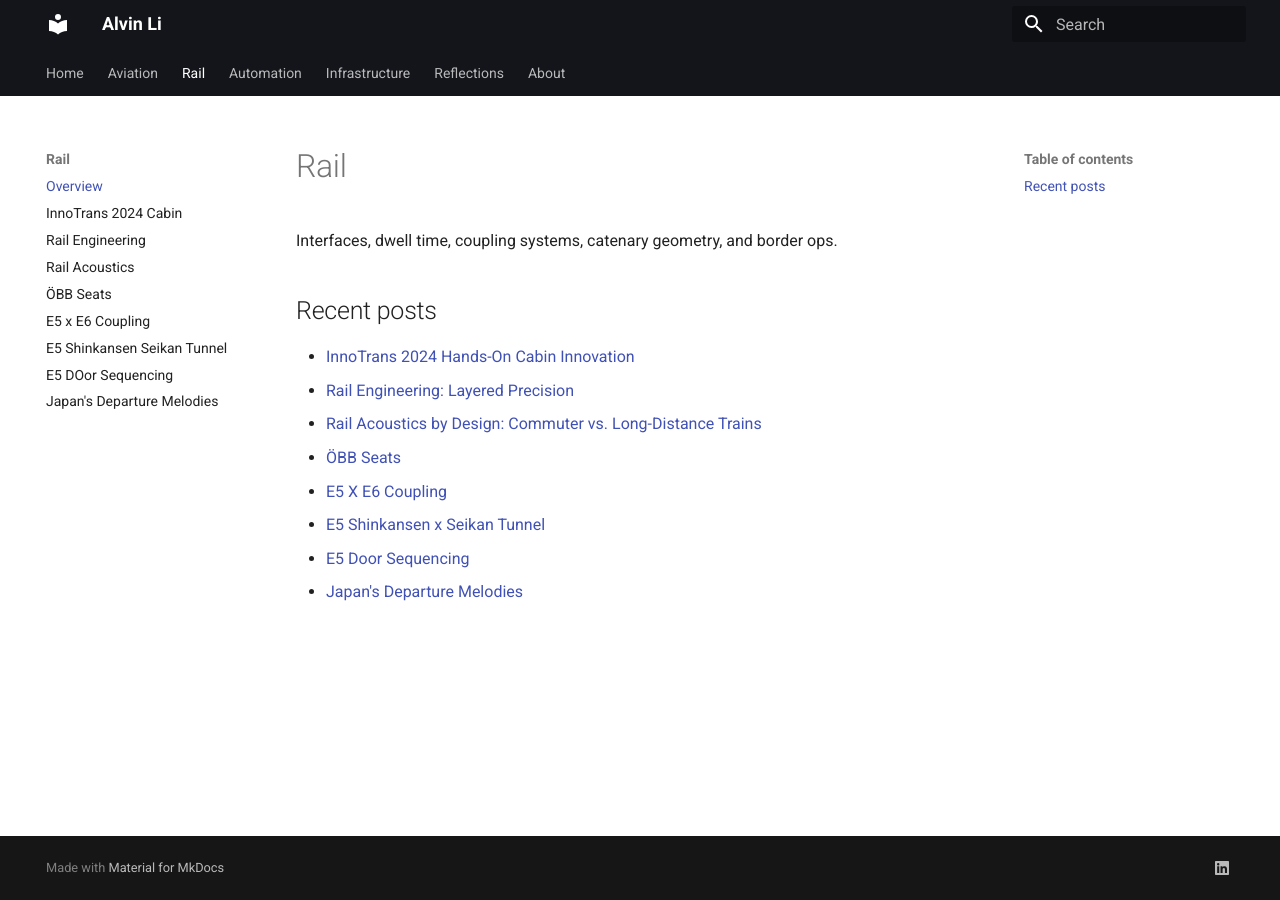
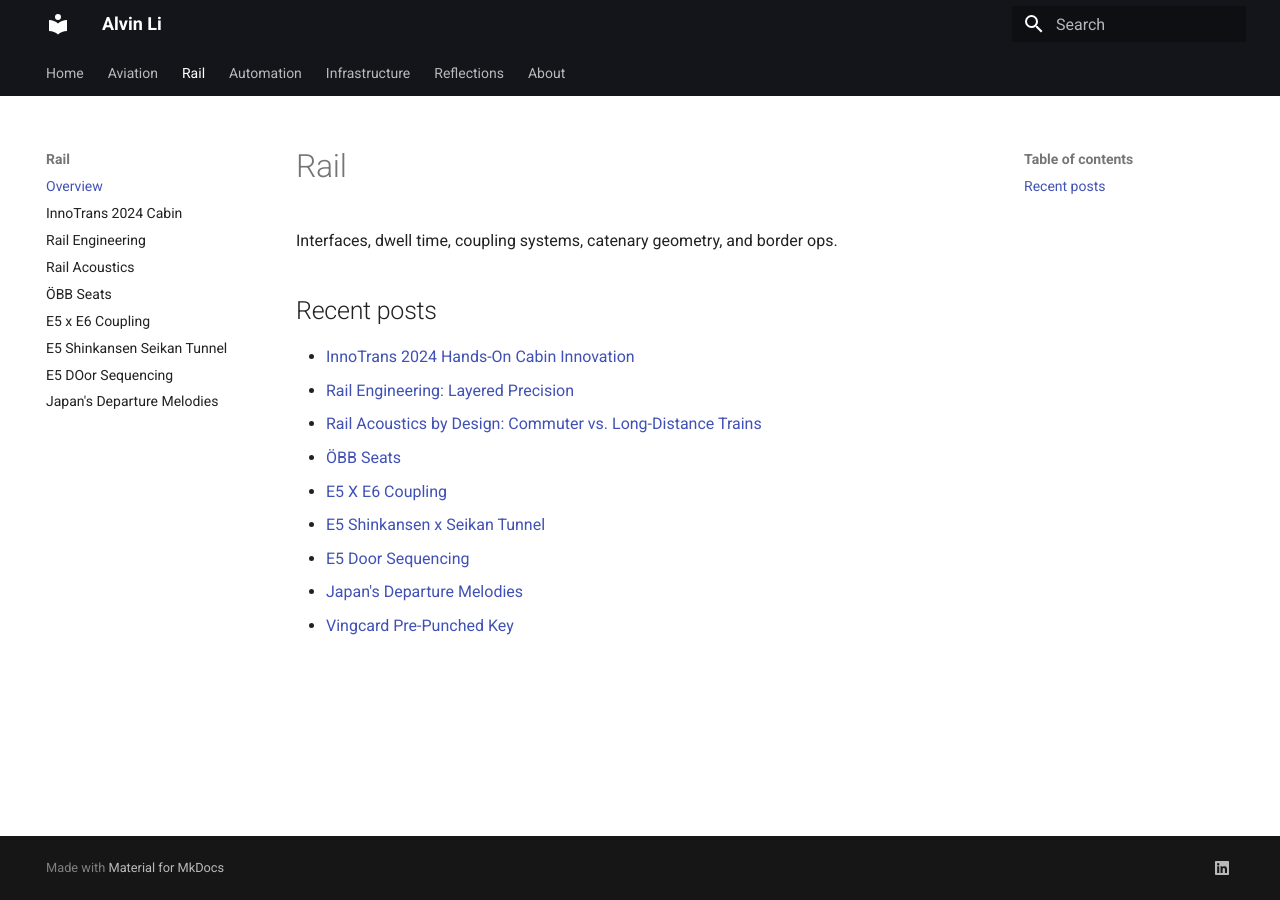
Before and after one commit to alvvvli/alvin-site, an MkDocs documentation site: the page built from docs/rail/index.md, in a window 1280 px wide. Built offline with MkDocs 1.6.1 and Material for MkDocs 9.7.7, drawn with Linux system fonts in a browser that asks for light colours.

Commit message:
Update index.md

```diff
--- a/docs/rail/index.md
+++ b/docs/rail/index.md
@@ -11,3 +11,4 @@ Interfaces, dwell time, coupling systems, catenary geometry, and border ops.
 - [E5 Shinkansen x Seikan Tunnel](e5skn.md)
 - [E5 Door Sequencing](e5close.md)
 - [Japan's Departure Melodies](okaring.md)
+- [Vingcard Pre-Punched Key](vingcard.md)
```
